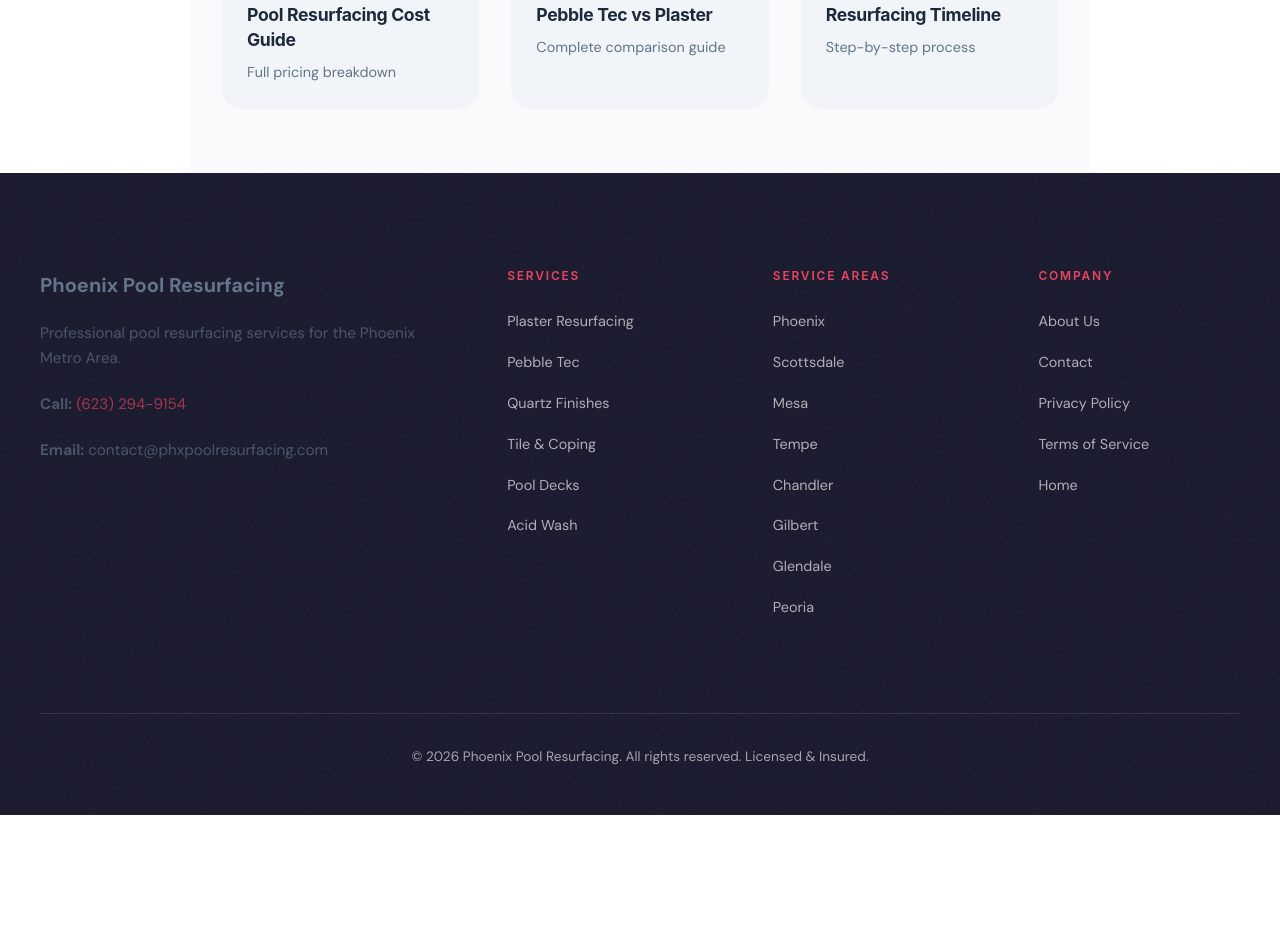
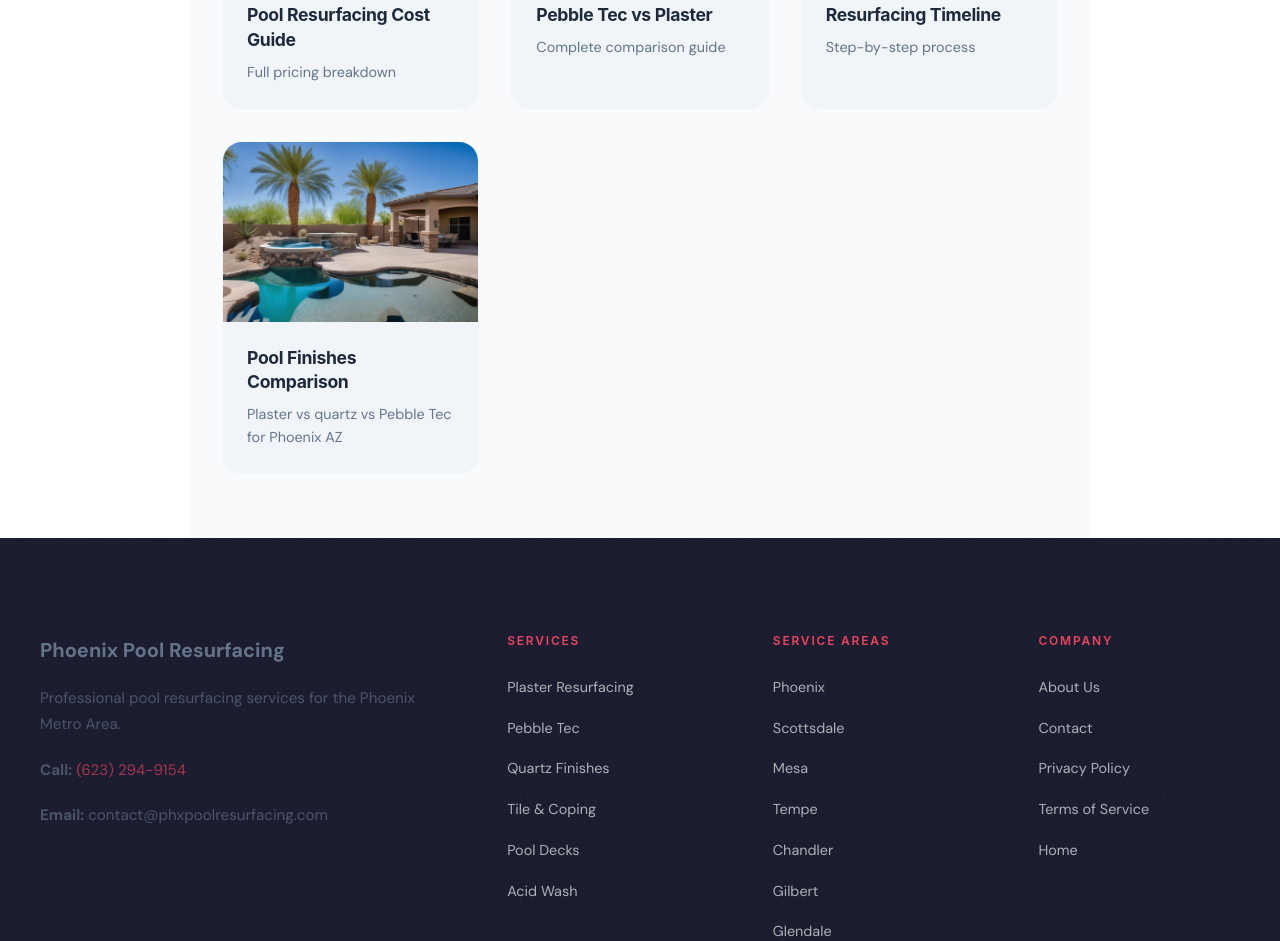
Before and after one commit to deme-cyber11/phxpoolresurfacing, a plain HTML site: page docs/resources/cost-calculator/index.html in a window 1280 px wide. Shown: the part 4471-5412 px from the top of the page. Before the commit the page ends 5286 px from the top, so only its background shows below. Drawn offline with Linux system fonts and the light colour scheme.

Commit message:
seo: cost calculator CTR fix + homepage cost-calc CTA link
- Title: 'Pool Resurfacing Cost Calculator — Phoenix AZ | Free Instant 2026 Estimate' (replaces long $ range title, better intent match)
- Meta description rewritten for CTR — 'Free instant estimate, enter pool size' (was generic)
- OG tags updated to match
- Homepage: added cost calculator link under main CTA section
- Related articles: added Pool Finishes Comparison card to cost-calc page

Co-Authored-By: Claude Sonnet 4.6 <noreply@anthropic.com>

```diff
--- a/docs/resources/cost-calculator/index.html
+++ b/docs/resources/cost-calculator/index.html
@@ -7,11 +7,11 @@
     <link rel="preconnect" href="https://www.clarity.ms">
     <meta name="viewport" content="width=device-width, initial-scale=1.0">
     <meta name="theme-color" content="#1a1a2e">
-    <title>Phoenix Pool Resurfacing Cost Calculator | $4,500–$10,800 Estimates 2026</title>
-    <meta name="description" content="Get an instant 2026 estimate — Phoenix plaster from $4,500, quartz from $5,400, Pebble Tec from $7,200. Interactive calculator, no signup, Phoenix-specific pricing.">
+    <title>Pool Resurfacing Cost Calculator — Phoenix AZ | Free Instant 2026 Estimate</title>
+    <meta name="description" content="Free instant estimate for Phoenix pool resurfacing — enter your pool size, get real 2026 pricing. Plaster from $4,500, quartz from $5,400, Pebble Tec from $7,200. No signup required.">
     <link rel="canonical" href="https://phxpoolresurfacing.com/resources/cost-calculator/">
-    <meta property="og:title" content="Pool Resurfacing Cost Calculator - Phoenix, AZ | Phoenix Pool Resurfacing">
-    <meta property="og:description" content="Calculate your pool resurfacing cost instantly. Enter your pool size and finish type to get a 2026 price estimate for Phoenix, AZ.">
+    <meta property="og:title" content="Pool Resurfacing Cost Calculator — Phoenix AZ | Free Instant 2026 Estimate">
+    <meta property="og:description" content="Free instant Phoenix pool resurfacing estimate — enter pool size, get real 2026 pricing. Plaster from $4,500, Pebble Tec from $7,200. No signup required.">
     <meta property="og:url" content="https://phxpoolresurfacing.com/resources/cost-calculator/">
     <meta property="og:type" content="website">
     <meta property="og:locale" content="en_US">
@@ -773,6 +773,13 @@
                     <p>Step-by-step process</p>
                 </div>
             </a>
+            <a href="/pool-finishes/" class="article-card">
+                <img src="/images/gallery-quartz.webp" alt="Pool Finishes Comparison" loading="lazy" width="800" height="533">
+                <div class="article-card-content">
+                    <h3>Pool Finishes Comparison</h3>
+                    <p>Plaster vs quartz vs Pebble Tec for Phoenix AZ</p>
+                </div>
+            </a>
         </div>
     </div>
 
```
Also changed, not shown: docs/index.html (+1 -0 lines).
